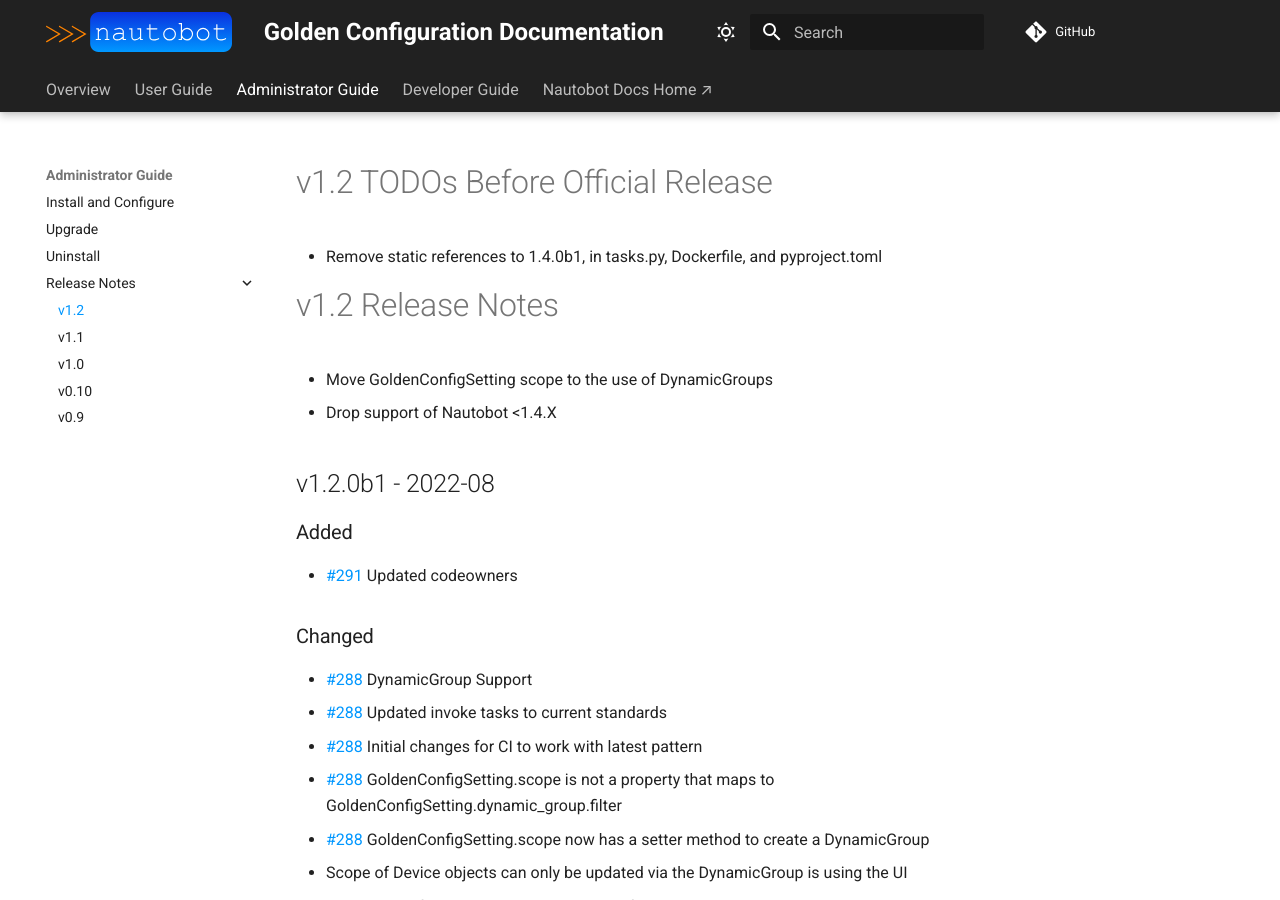
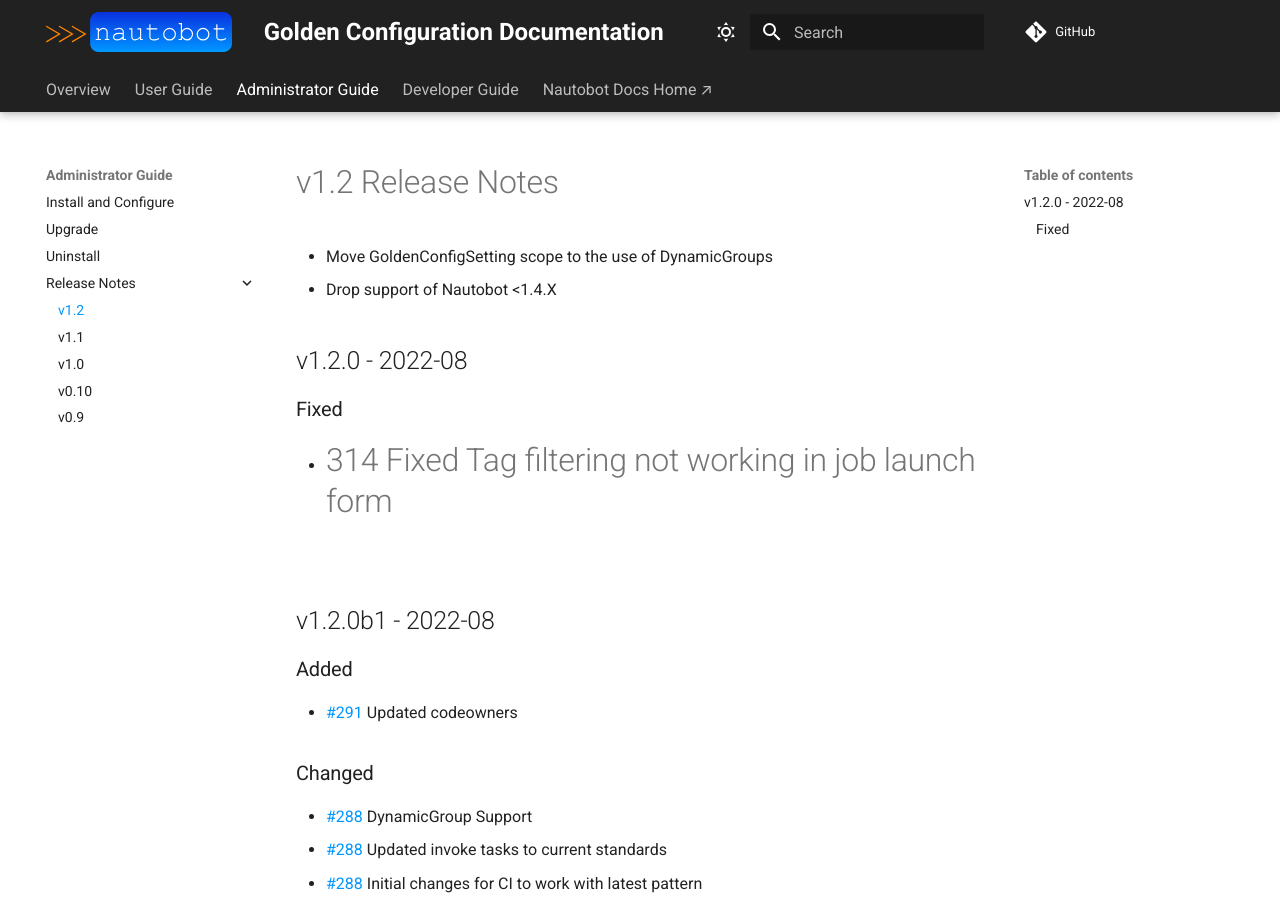
Before and after one commit to nautobot/nautobot-app-golden-config, an MkDocs documentation site: the page built from docs/admin/release_notes/version_1.2.md, in a window 1280 px wide and 900 px high. Built offline with MkDocs 1.6.1 and Material for MkDocs 9.7.7, drawn with Linux system fonts in a browser that asks for light colours; comment, search, counter and statistics services are not loaded.

Commit message:
1.2.0 release prep (#318)
Co-authored-by: Cloud Ops <cloudops@networktocode.com>

```diff
--- a/docs/admin/release_notes/version_1.2.md
+++ b/docs/admin/release_notes/version_1.2.md
@@ -1,9 +1,12 @@
-# v1.2 TODOs Before Official Release
-- Remove static references to 1.4.0b1, in tasks.py, Dockerfile, and pyproject.toml
-
 # v1.2 Release Notes
 - Move GoldenConfigSetting scope to the use of DynamicGroups
 - Drop support of Nautobot <1.4.X
+
+## v1.2.0 - 2022-08
+
+### Fixed
+
+- #314 Fixed Tag filtering not working in job launch form
 
 ## v1.2.0b1 - 2022-08
 
--- a/pyproject.toml
+++ b/pyproject.toml
@@ -1,6 +1,6 @@
 [tool.poetry]
 name = "nautobot-golden-config"
-version = "1.2.0-beta.0"
+version = "1.2.0"
 description = "A plugin for configuration on nautobot"
 authors = ["Network to Code, LLC", "<opensource@networktocode.com>"]
 
@@ -35,7 +35,7 @@
 django-pivot = "^1.8.1"
 matplotlib = "^3.3.2"
 ## Setting as next to test with DynamicGroup changes
-nautobot = ">=1.4.0b1"
+nautobot = ">=1.4.0"
 nautobot-plugin-nornir = ">=1.0.0"
 
 [tool.poetry.dev-dependencies]
--- a/tasks.py
+++ b/tasks.py
@@ -38,7 +38,7 @@
 namespace.configure(
     {
         "nautobot_golden_config": {
-            "nautobot_ver": "1.4.0b1",
+            "nautobot_ver": "1.4.0",
             "project_name": "nautobot_golden_config",
             "python_ver": "3.7",
             "local": False,
```
Also changed, not shown: docs/admin/release_notes/version_1.1.md (+7 -0 lines), 3 other files.
